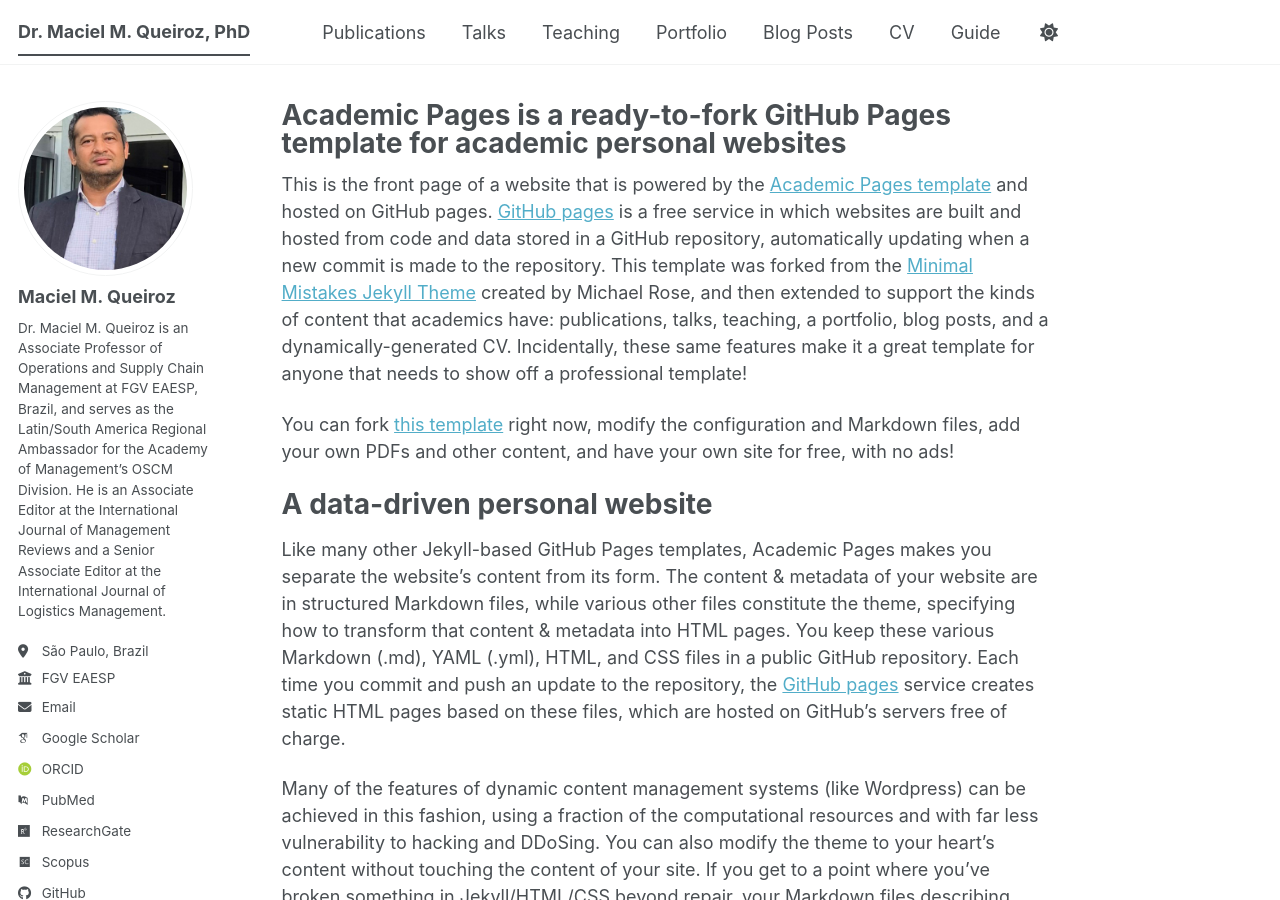
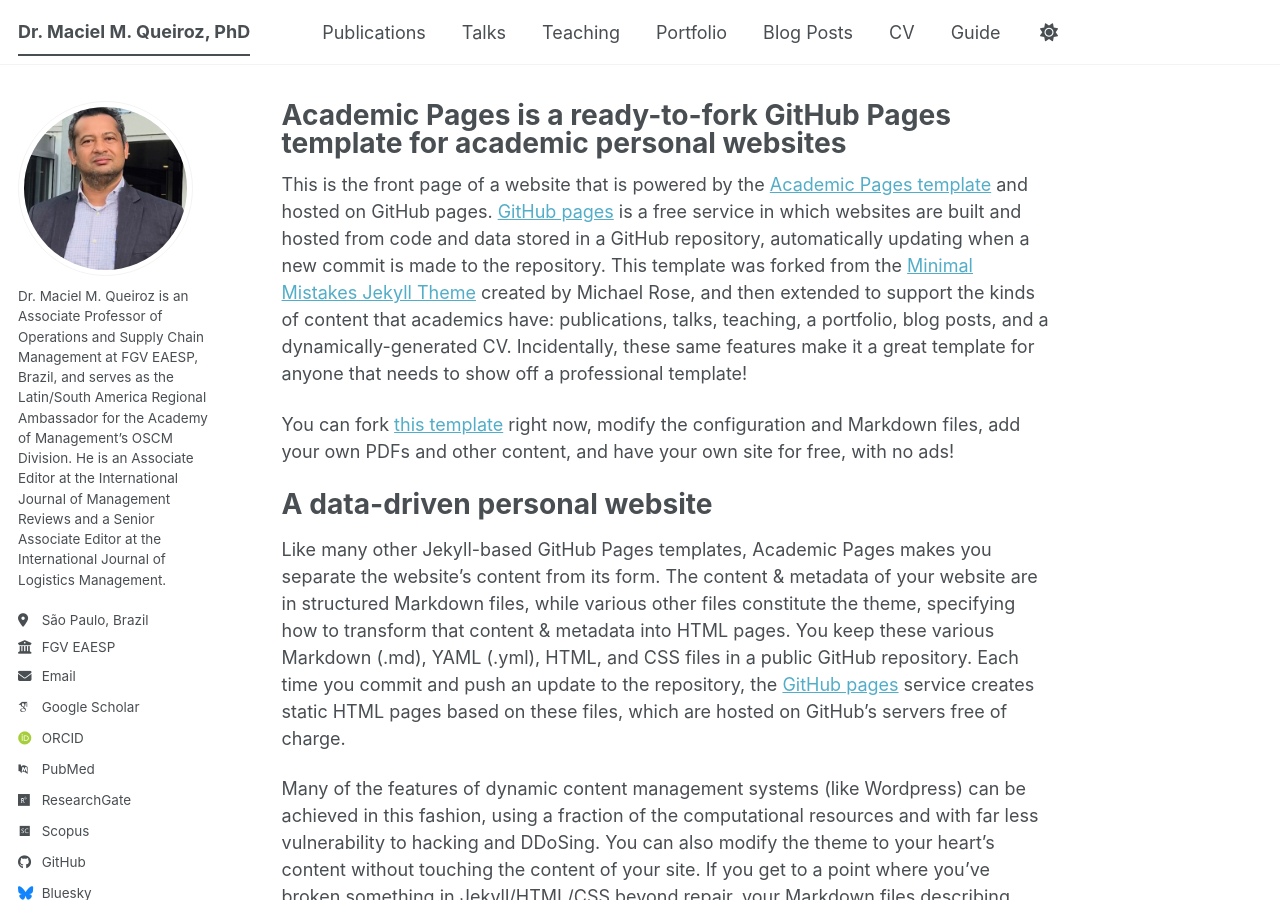
Before and after one commit to maciel-queiroz/maciel-queiroz.github.io, a Jekyll site: the page built from _pages/about.md, in a window 1280 px wide and 900 px high. Built offline with Jekyll 4.4.1, drawn with Linux system fonts in a browser that asks for light colours; some web fonts are replaced; a script bundle is joined from its source files by our own code; library files that are not in the unit come from our copies.

Commit message:
Update _config.yml

```diff
--- a/_config.yml
+++ b/_config.yml
@@ -24,7 +24,7 @@
 author:
   # Biographic information
   avatar           : "profile.jpg"
-  name             : "Maciel M. Queiroz"
+  name             : #"Maciel M. Queiroz"
   pronouns         : # example: "she/her"
   bio              : "Dr. Maciel M. Queiroz is an Associate Professor of Operations and Supply Chain Management at FGV EAESP, Brazil, and serves as the Latin/South America Regional Ambassador for the Academy of Management’s OSCM Division. He is an Associate Editor at the International Journal of Management Reviews and a Senior Associate Editor at the International Journal of Logistics Management."
   location         : "São Paulo, Brazil"
```
